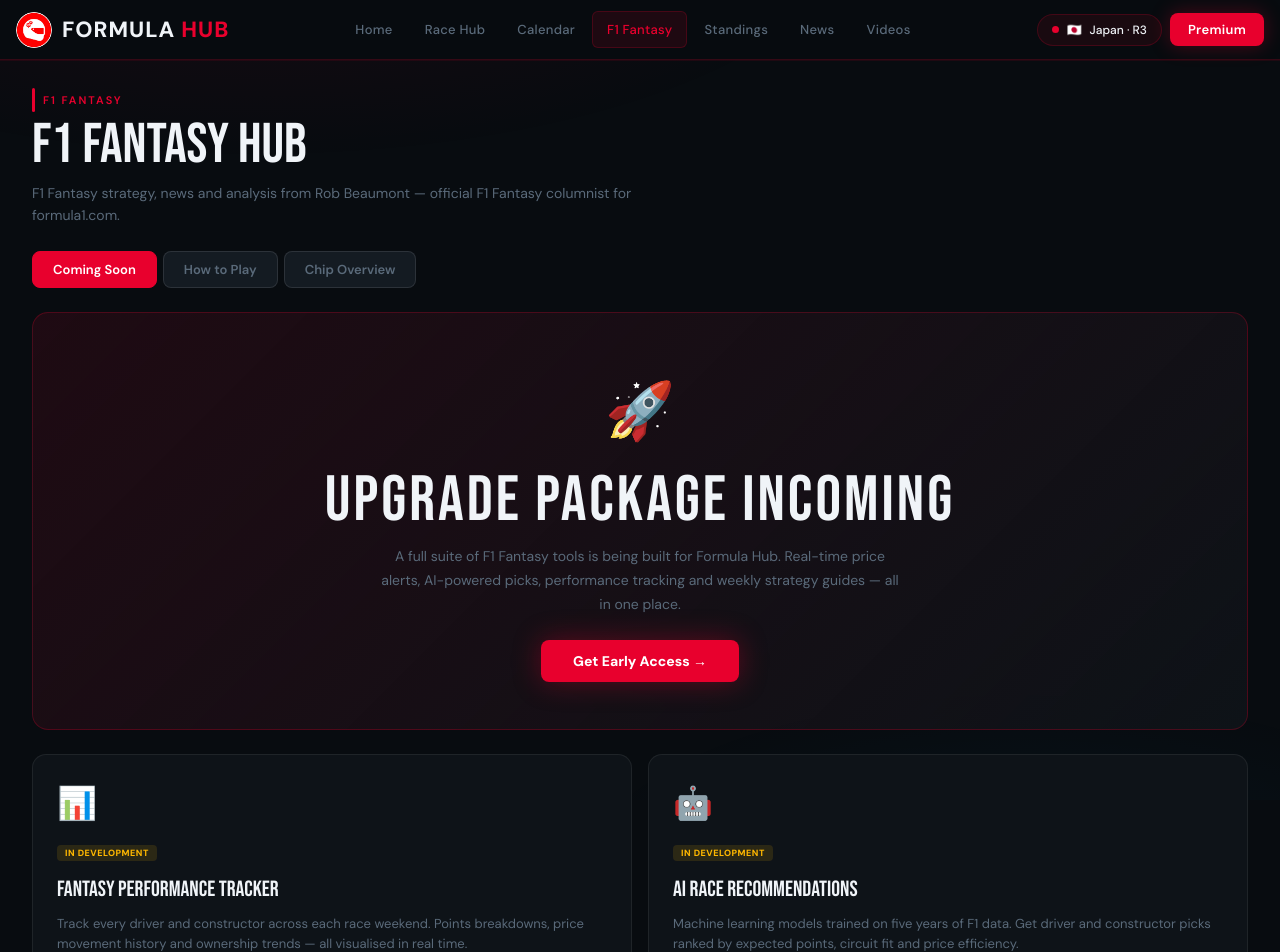
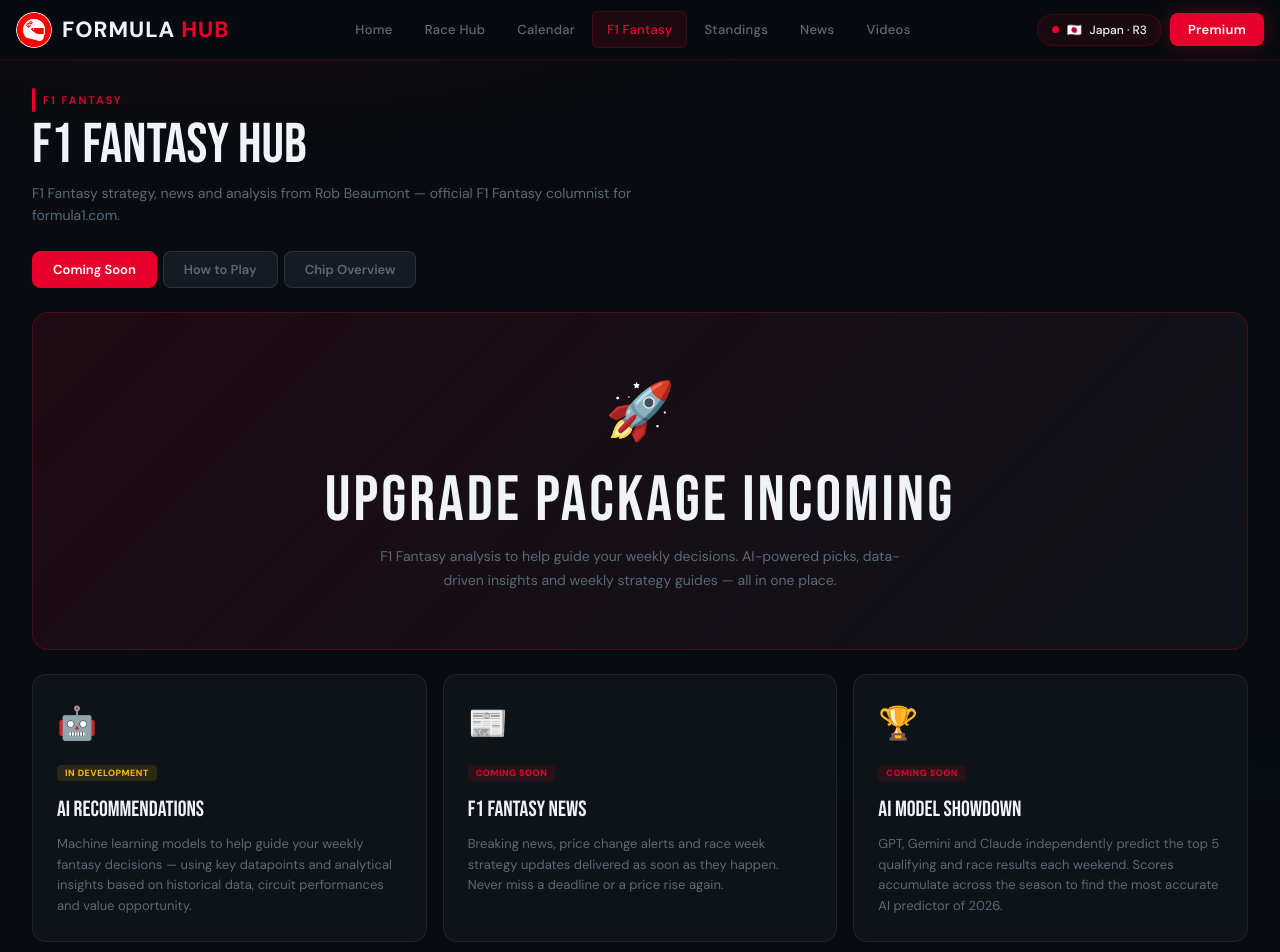
Before and after one commit to r-beaumont/formulafantasyhub, a Next.js app: page /f1-fantasy in a window 1280 px wide. Shown: the top 952 px of the page. Built offline with nearby package versions, Linux system fonts and the light colour scheme.

Commit message:
fix: remove tools permanently, coming soon tiles, chip text, calendar navigation, constructor tile, YouTube filters

```diff
--- a/app/calendar/CalendarClient.tsx
+++ b/app/calendar/CalendarClient.tsx
@@ -41,7 +41,7 @@
               key={race.round}
               onClick={() => {
                 if (isCalledOff) return
-                router.push('/race-hub')
+                router.push(`/race-hub?round=${race.round}&tab=results`)
               }}
               style={{
                 position: 'relative' as const,
--- a/app/dashboard/page.tsx
+++ b/app/dashboard/page.tsx
@@ -3,7 +3,7 @@
 
 export const metadata: Metadata = {
   title: 'F1 Dashboard 2026 — Live Race Data | Formula Hub',
-  description: 'F1 Fantasy dashboard with live race data, driver standings and strategy tools for the 2026 Formula 1 season.',
+  description: 'F1 Fantasy dashboard with live race data, driver standings and strategy analysis for the 2026 Formula 1 season.',
   alternates: { canonical: 'https://formulahub.live/f1-fantasy' },
 }
 
--- a/app/f1-fantasy/F1FantasyClient.tsx
+++ b/app/f1-fantasy/F1FantasyClient.tsx
@@ -18,36 +18,25 @@
         <div style={{ fontFamily: 'Bebas Neue, sans-serif', fontSize: 'clamp(2.5rem,6vw,4rem)', letterSpacing: '3px', color: '#F0F4F8', lineHeight: 1, marginBottom: '12px' }}>
           UPGRADE PACKAGE INCOMING
         </div>
-        <p style={{ color: '#5A6A7A', fontSize: '14px', lineHeight: 1.7, maxWidth: '520px', margin: '0 auto 32px' }}>
-          A full suite of F1 Fantasy tools is being built for Formula Hub. Real-time price alerts, AI-powered picks, performance tracking and weekly strategy guides — all in one place.
+        <p style={{ color: '#5A6A7A', fontSize: '14px', lineHeight: 1.7, maxWidth: '520px', margin: '0 auto' }}>
+          F1 Fantasy analysis to help guide your weekly decisions. AI-powered picks, data-driven insights and weekly strategy guides — all in one place.
         </p>
-        <Link href="/subscribe" style={{ background: '#E8002D', color: 'white', padding: '12px 32px', borderRadius: '8px', textDecoration: 'none', fontWeight: 700, fontSize: '14px', boxShadow: '0 0 28px rgba(232,0,45,0.35)' }}>
-          Get Early Access →
-        </Link>
       </div>
 
       {/* Feature cards */}
-      <div className="mob-2col" style={{ display: 'grid', gridTemplateColumns: 'repeat(2,1fr)', gap: '16px' }}>
+      <div className="mob-2col" style={{ display: 'grid', gridTemplateColumns: 'repeat(3,1fr)', gap: '16px' }}>
         {[
           {
-            icon: '📊',
-            title: 'Fantasy Performance Tracker',
-            desc: 'Track every driver and constructor across each race weekend. Points breakdowns, price movement history and ownership trends — all visualised in real time.',
-            status: 'IN DEVELOPMENT',
-            statusColor: '#FFB800',
-            statusBg: 'rgba(255,184,0,0.12)',
-          },
-          {
             icon: '🤖',
-            title: 'AI Race Recommendations',
-            desc: 'Machine learning models trained on five years of F1 data. Get driver and constructor picks ranked by expected points, circuit fit and price efficiency.',
+            title: 'AI Recommendations',
+            desc: 'Machine learning models to help guide your weekly fantasy decisions — using key datapoints and analytical insights based on historical data, circuit performances and value opportunity.',
             status: 'IN DEVELOPMENT',
             statusColor: '#FFB800',
             statusBg: 'rgba(255,184,0,0.12)',
           },
           {
             icon: '📰',
-            title: 'F1 Fantasy News Hub',
+            title: 'F1 Fantasy News',
             desc: 'Breaking news, price change alerts and race week strategy updates delivered as soon as they happen. Never miss a deadline or a price rise again.',
             status: 'COMING SOON',
             statusColor: '#E8002D',
@@ -55,8 +44,8 @@
           },
           {
             icon: '🏆',
-            title: 'Mini-League Analytics',
-            desc: 'See exactly where you\'re winning and losing against your mini-league. Differential pick analysis, chip timing comparison and head-to-head breakdowns.',
+            title: 'AI Model Showdown',
+            desc: 'GPT, Gemini and Claude independently predict the top 5 qualifying and race results each weekend. Scores accumulate across the season to find the most accurate AI predictor of 2026.',
             status: 'COMING SOON',
             statusColor: '#E8002D',
             statusBg: 'rgba(232,0,45,0.12)',
@@ -192,12 +181,6 @@
         ]}
       />
 
-      <div style={{ ...card, padding: '20px' }}>
-        <div style={{ fontFamily: 'Bebas Neue, sans-serif', fontSize: '20px', marginBottom: '8px', color: '#FFB800' }}>Constructors</div>
-        <p style={{ color: '#5A6A7A', fontSize: '13px', lineHeight: 1.6, margin: 0 }}>
-          Constructor points are the sum of both of their drivers' qualifying, sprint and race points. Constructors score double when both drivers finish in the points.
-        </p>
-      </div>
     </div>
   )
 }
@@ -254,7 +237,7 @@
     <div>
       <div style={{ ...card, padding: '20px 24px', marginBottom: '24px' }}>
         <p style={{ color: '#5A6A7A', fontSize: '14px', lineHeight: 1.7, margin: 0 }}>
-          Each manager receives one of each chip per season. Chips cannot be used simultaneously (except Final Fix, which can stack with other chips). Once activated, a chip cannot be reversed — think strategically before you use it.
+          Each manager receives one of each chip per season. Chips cannot be used simultaneously. Once activated, a chip cannot be reversed — think strategically before you use it.
         </p>
       </div>
       <div className="mob-1col" style={{ display: 'grid', gridTemplateColumns: 'repeat(2,1fr)', gap: '16px' }}>
--- a/app/f1-fantasy/page.tsx
+++ b/app/f1-fantasy/page.tsx
@@ -5,11 +5,11 @@
 
 export const metadata: Metadata = {
   title: 'F1 Fantasy Strategy 2026 — Tips, Chip Guide & Scoring | Formula Hub',
-  description: 'F1 Fantasy strategy tools for the 2026 season. Driver prices, chip timing analysis, scoring breakdowns and expert transfer tips from Rob Beaumont.',
+  description: 'F1 Fantasy strategy, news and analysis for the 2026 season. Driver prices, chip timing, scoring breakdowns and expert transfer tips from Rob Beaumont.',
   alternates: { canonical: 'https://formulahub.live/f1-fantasy' },
   openGraph: {
     title: 'F1 Fantasy Strategy 2026 — Tips, Chip Guide & Scoring',
-    description: 'F1 Fantasy strategy tools for the 2026 season. Driver prices, chip timing and expert tips from Rob Beaumont.',
+    description: 'F1 Fantasy strategy and analysis for the 2026 season. Driver prices, chip timing and expert tips from Rob Beaumont.',
     url: 'https://formulahub.live/f1-fantasy',
     siteName: 'Formula Hub',
     type: 'website',
@@ -18,7 +18,7 @@
     card: 'summary_large_image',
     site: '@F_FantasyHub',
     creator: '@F_FantasyHub',
-    description: 'F1 Fantasy strategy tools for the 2026 season. Driver prices, chip timing and expert tips from Rob Beaumont.',
+    description: 'F1 Fantasy strategy and analysis for the 2026 season. Driver prices, chip timing and expert tips from Rob Beaumont.',
   },
 }
 
--- a/app/layout.tsx
+++ b/app/layout.tsx
@@ -9,7 +9,7 @@
 export const metadata: Metadata = {
   metadataBase: new URL('https://formulahub.live'),
   title: 'Formula Hub — F1 Fantasy Strategy & Race Center',
-  description: 'Formula 1 data, analysis and strategy — all in one place. Race results, championship standings, and tools to succeed in F1 Fantasy from Rob Beaumont.',
+  description: 'Formula 1 data, analysis and strategy — all in one place. Race results, championship standings and expert F1 Fantasy analysis from Rob Beaumont.',
   alternates: { canonical: 'https://formulahub.live' },
   openGraph: {
     title: 'Formula Hub',
--- a/app/race-center/page.tsx
+++ b/app/race-center/page.tsx
@@ -14,7 +14,7 @@
           </div>
           <div style={{ fontFamily: 'Bebas Neue, sans-serif', fontSize: '56px', letterSpacing: '1px', lineHeight: 1 }}>Race Center</div>
           <p style={{ color: '#5A6A7A', fontSize: '14px', marginTop: '8px', maxWidth: '500px', lineHeight: 1.7 }}>
-            Interactive dashboards and tools for serious F1 Fantasy managers. Live data, lineup optimisers and strategy simulators.
+            Interactive dashboards for serious F1 Fantasy managers. Live data, lineup optimisers and strategy simulators.
           </p>
         </div>
 
@@ -43,7 +43,7 @@
         <div style={{ background: 'rgba(232,0,45,0.06)', border: '1px solid rgba(232,0,45,0.2)', borderRadius: '14px', padding: '40px', textAlign: 'center' as const }}>
           <div style={{ fontFamily: 'Bebas Neue, sans-serif', fontSize: '36px', marginBottom: '12px' }}>Get early access with Premium</div>
           <p style={{ color: '#5A6A7A', fontSize: '14px', lineHeight: 1.7, maxWidth: '480px', margin: '0 auto 24px' }}>
-            Race Center tools will be available to Premium subscribers first. Join for €5/month and get full access when they launch.
+            Race Center features will be available to Premium subscribers first. Join for €5/month and get full access when they launch.
           </p>
           <Link href="/subscribe" style={{ background: '#E8002D', color: 'white', padding: '12px 32px', borderRadius: '8px', textDecoration: 'none', fontWeight: 700, fontSize: '14px', boxShadow: '0 0 24px rgba(232,0,45,0.3)' }}>
             Subscribe for €5/month →
--- a/app/subscribe/page.tsx
+++ b/app/subscribe/page.tsx
@@ -72,14 +72,14 @@
   },
   {
     q: 'When does new content go live?',
-    a: 'Race reviews go live on Sunday evenings after each Grand Prix. The Insider Briefing lands every Thursday. Tools to succeed in F1 Fantasy update after each race weekend deadline.',
+    a: 'Race reviews go live on Sunday evenings after each Grand Prix. The Insider Briefing lands every Thursday. Fantasy strategy content updates after each race weekend deadline.',
   },
   {
     q: 'Who creates the content?',
     a: 'All content and analysis is produced by Rob Beaumont, the official F1 Fantasy columnist for formula1.com.',
   },
   {
-    q: 'What tools are included?',
+    q: 'What is included?',
     a: 'Fantasy Insider content includes expert transfer analysis, chip timing guides and weekly fantasy strategy articles. Exclusive Insights includes in-depth race reviews, the Insider Briefing newsletter, live race dashboard, and constructor strategy breakdowns.',
   },
   {
@@ -107,7 +107,7 @@
             The pitwall<br />in your pocket.
           </div>
           <p style={{ color: '#5A6A7A', maxWidth: '520px', margin: '0 auto', lineHeight: 1.7 }}>
-            In-depth F1 analysis, exclusive race coverage, and smarter tools to succeed in F1 Fantasy — all in one place. From Rob Beaumont, official F1 Fantasy columnist for formula1.com.
+            In-depth F1 analysis, exclusive race coverage, and smarter F1 Fantasy strategy — all in one place. From Rob Beaumont, official F1 Fantasy columnist for formula1.com.
           </p>
         </div>
 
--- a/app/videos/VideosClient.tsx
+++ b/app/videos/VideosClient.tsx
@@ -14,10 +14,7 @@
   thumbnail: string
 }
 
-const UPCOMING = [
-  { title: 'Japan GP Fantasy Preview', date: 'Wed Mar 19', time: '18:00 UTC', type: 'Premiere' },
-  { title: 'China GP Deadline Livestream', date: 'Sat Mar 15', time: '06:00 UTC', type: 'Live' },
-]
+const UPCOMING: { title: string; date: string; time: string; type: string }[] = []
 
 function timeAgo(dateStr: string) {
   const diff = Date.now() - new Date(dateStr).getTime()
@@ -43,13 +40,18 @@
         )
         if (!searchRes.ok) throw new Error('Failed to fetch videos')
         const data = await searchRes.json()
-        const mapped: Video[] = (data.items || []).map((item: any) => ({
+        const mapped: Video[] = (data.items || [])
+          .map((item: any) => ({
             id: item.id.videoId,
             title: item.snippet.title,
             description: item.snippet.description,
             publishedAt: item.snippet.publishedAt,
             thumbnail: item.snippet.thumbnails?.high?.url || item.snippet.thumbnails?.default?.url,
           }))
+          .filter((v: Video) => {
+            const t = v.title.toLowerCase()
+            return !t.includes('deadline') && !t.includes('stream')
+          })
         setVideos(mapped)
       } catch (e) {
         setError('Could not load videos — visit the YouTube channel directly.')
--- a/components/PremiumGate.tsx
+++ b/components/PremiumGate.tsx
@@ -19,7 +19,7 @@
       <div className="border border-border bg-surface p-8 md:p-12 text-center mt-6">
         <div className="display text-5xl md:text-7xl mb-4">Premium</div>
         <p className="text-subtle text-sm max-w-md mx-auto mb-8 leading-relaxed">
-          Full strategy guides, lineup analysis, price change tools and race-week dashboards.
+          Full strategy guides, lineup analysis, price change alerts and race-week dashboards.
           From Rob Beaumont — official F1 Fantasy columnist for formula1.com.
         </p>
         <div className="flex flex-col sm:flex-row gap-4 justify-center">
```
Also changed, not shown: 1 other file (tests, documents, lock files or other folders). Lines whose indentation alone changed are shown as unchanged.
